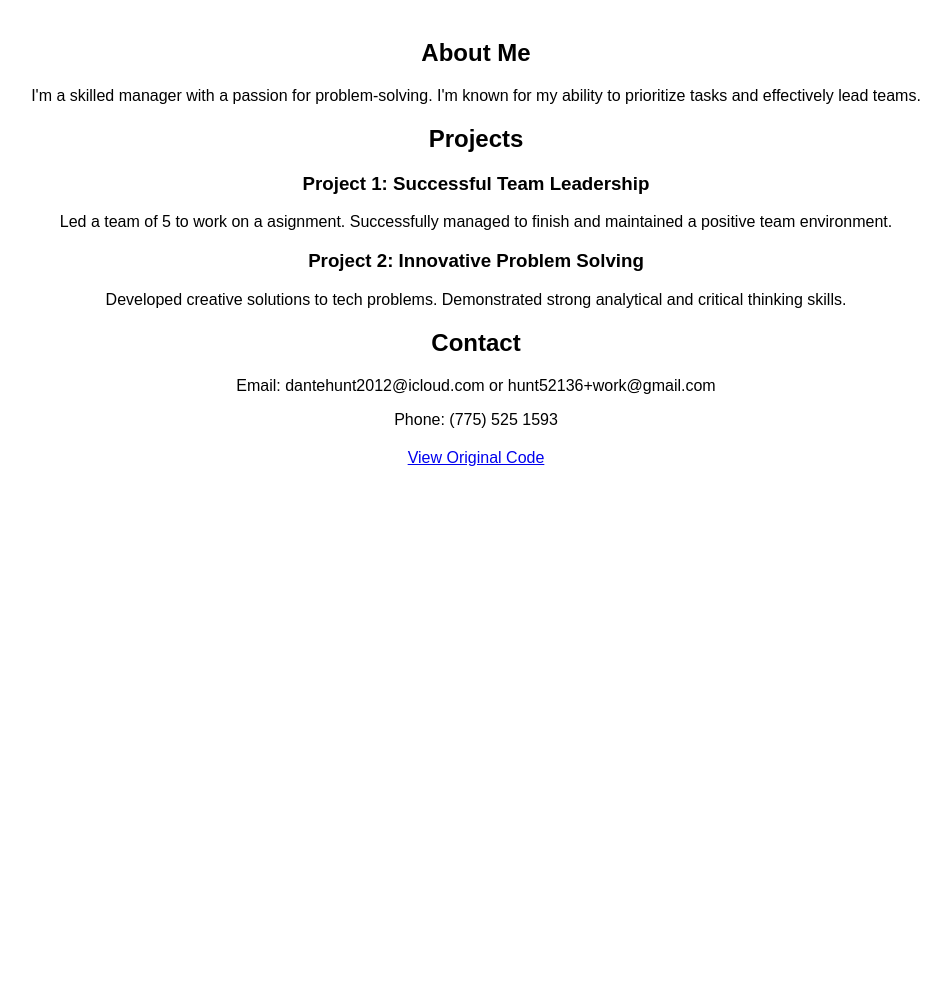
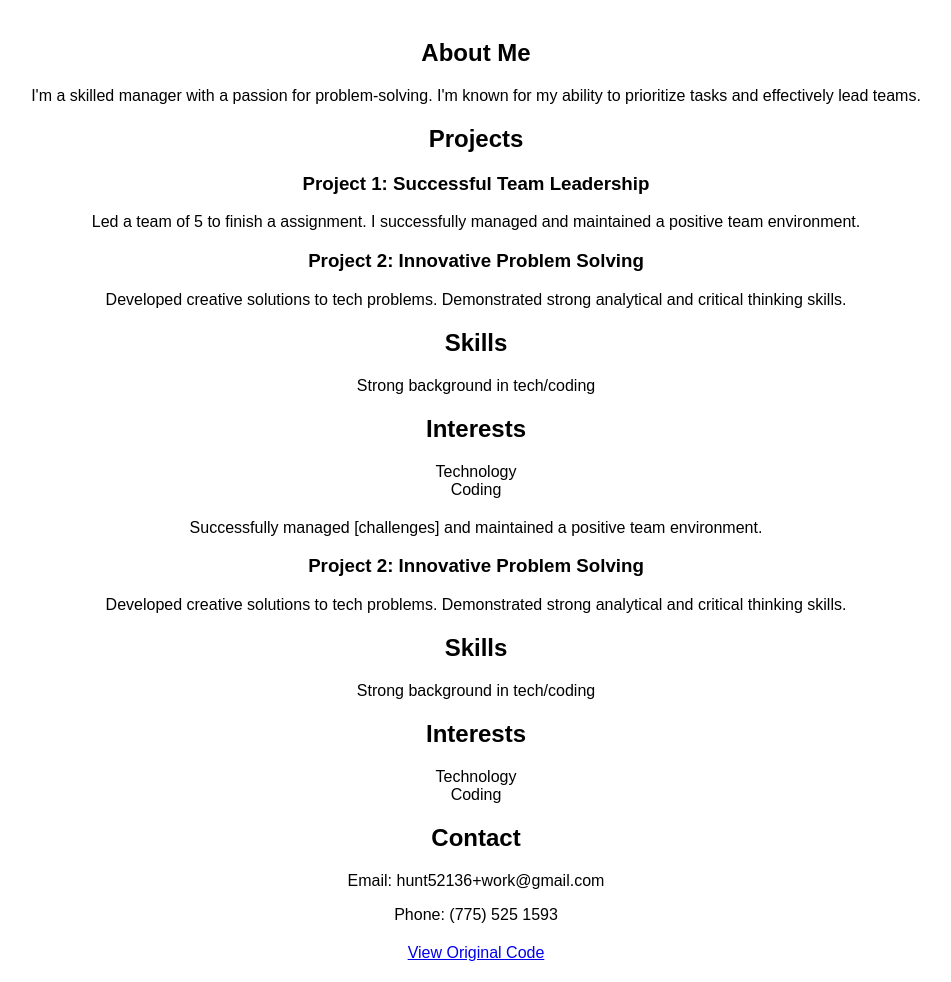
Before and after one commit to plshl/mytestwebsite, a plain HTML site: page index.html in a window 1280 px wide. Shown: the part 41-1023 px from the top of the page, without its empty margins (164-1115 px from the left). Before the commit the page ends 800 px from the top, so only its background shows below. Drawn offline with Linux system fonts and the light colour scheme.

Commit message:
Updated index.html

```diff
--- a/index.html
+++ b/index.html
@@ -41,6 +41,11 @@
     .section {
       margin: 20px;
     }
+
+    .skill-list, .interest-list {
+      list-style: none;
+      padding: 0;
+    }
   </style>
 </head>
 <body>
@@ -55,7 +60,7 @@
     <h2>Projects</h2>
     <div class="project-card">
       <h3>Project 1: Successful Team Leadership</h3>
-      <p>Led a team of 5 to work on a asignment. Successfully managed to finish and maintained a positive team environment.</p>
+      <p>Led a team of 5 to finish a assignment. I successfully managed and maintained a positive team environment.</p>
     </div>
     <div class="project-card">
       <h3>Project 2: Innovative Problem Solving</h3>
@@ -64,8 +69,50 @@
   </section>
 
   <section class="section">
+    <h2>Skills</h2>
+    <ul class="skill-list">
+      <li>Strong background in tech/coding</li>
+      </ul>
+  </section>
+
+  <section class="section">
+    <h2>Interests</h2>
+    <ul class="interest-list">
+      <li>Technology</li>
+      <li>Coding</li>
+      </ul>
+  </section>
+  <script>
+    // Add more JavaScript for interactive elements
+    // For example, you could use a library like GSAP for more complex animations
+  </script>
+</body>
+</html> Successfully managed [challenges] and maintained a positive team environment.</p>
+    </div>
+    <div class="project-card">
+      <h3>Project 2: Innovative Problem Solving</h3>
+      <p>Developed creative solutions to tech problems. Demonstrated strong analytical and critical thinking skills.</p>
+    </div>
+  </section>
+
+  <section class="section">
+    <h2>Skills</h2>
+    <ul class="skill-list">
+      <li>Strong background in tech/coding</li>
+      </ul>
+  </section>
+
+  <section class="section">
+    <h2>Interests</h2>
+    <ul class="interest-list">
+      <li>Technology</li>
+      <li>Coding</li>
+      </ul>
+  </section>
+
+  <section class="section">
     <h2>Contact</h2>
-    <p>Email: dantehunt2012@icloud.com or hunt52136+work@gmail.com</p>
+    <p>Email: hunt52136+work@gmail.com</p>
     <p>Phone: (775) 525 1593</p>
   </section>
 
```
